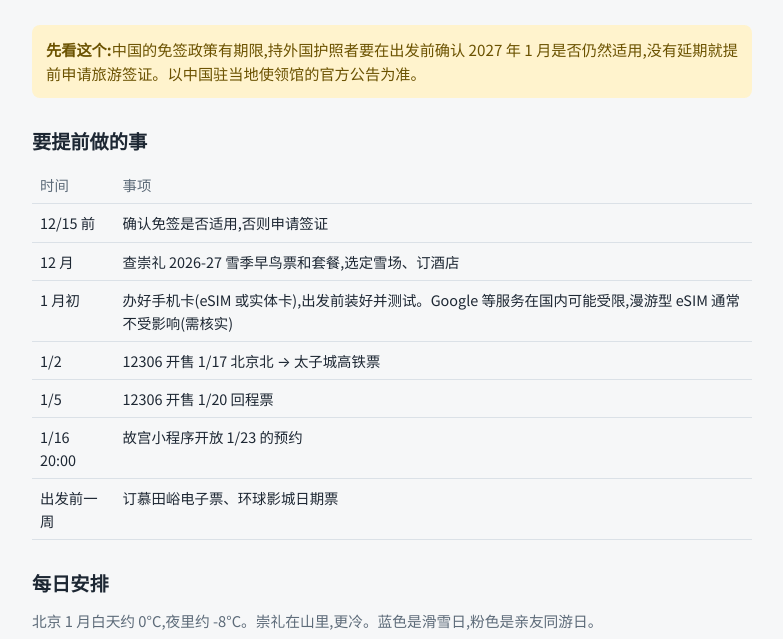
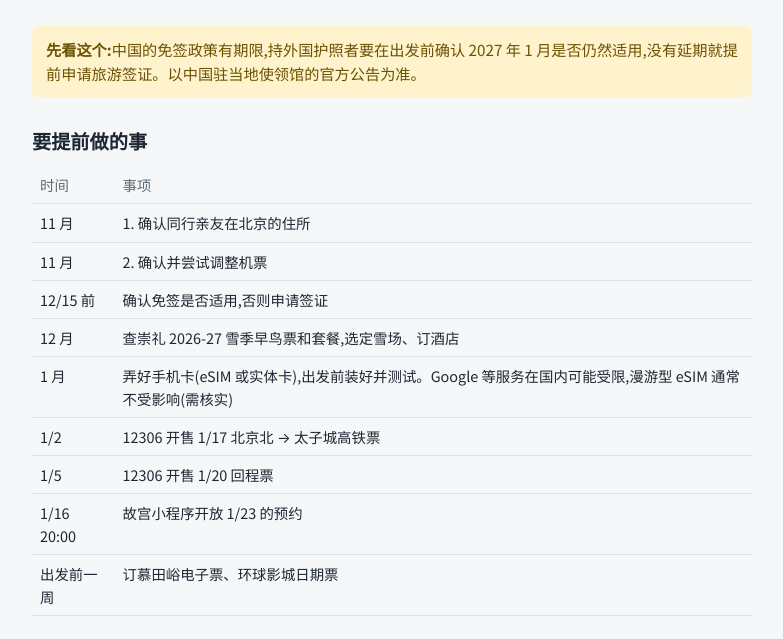
Before and after one commit to ruokai-lai/beijing-chongli-winter-trip, a plain HTML site: page index.html in a window 1280 px wide. Shown: the part 94-733 px from the top of the page, without its empty margins (248-1031 px from the left). Drawn offline with Linux system fonts and the light colour scheme.

Commit message:
Add November and January to-dos

```diff
--- a/index.html
+++ b/index.html
@@ -44,9 +44,11 @@ th{color:var(--muted);font-weight:500;white-space:nowrap}
   <h2>要提前做的事</h2>
   <div class="scroll"><table>
     <tr><th>时间</th><th>事项</th></tr>
+    <tr><td>11 月</td><td>1. 确认同行亲友在北京的住所</td></tr>
+    <tr><td>11 月</td><td>2. 确认并尝试调整机票</td></tr>
     <tr><td>12/15 前</td><td>确认免签是否适用,否则申请签证</td></tr>
     <tr><td>12 月</td><td>查崇礼 2026-27 雪季早鸟票和套餐,选定雪场、订酒店</td></tr>
-    <tr><td>1 月初</td><td>办好手机卡(eSIM 或实体卡),出发前装好并测试。Google 等服务在国内可能受限,漫游型 eSIM 通常不受影响(需核实)</td></tr>
+    <tr><td>1 月</td><td>弄好手机卡(eSIM 或实体卡),出发前装好并测试。Google 等服务在国内可能受限,漫游型 eSIM 通常不受影响(需核实)</td></tr>
     <tr><td>1/2</td><td>12306 开售 1/17 北京北 → 太子城高铁票</td></tr>
     <tr><td>1/5</td><td>12306 开售 1/20 回程票</td></tr>
     <tr><td>1/16 20:00</td><td>故宫小程序开放 1/23 的预约</td></tr>
```
Also changed, not shown: 1 other file.
